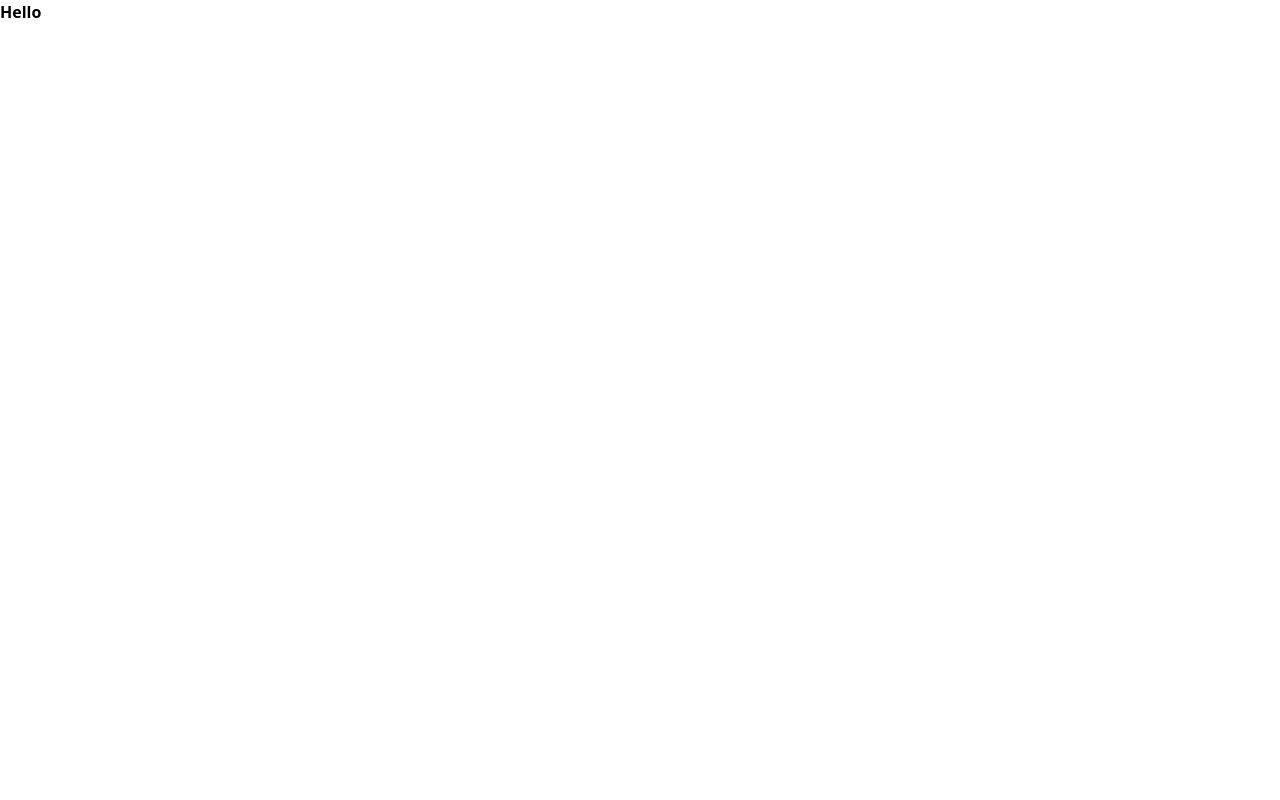
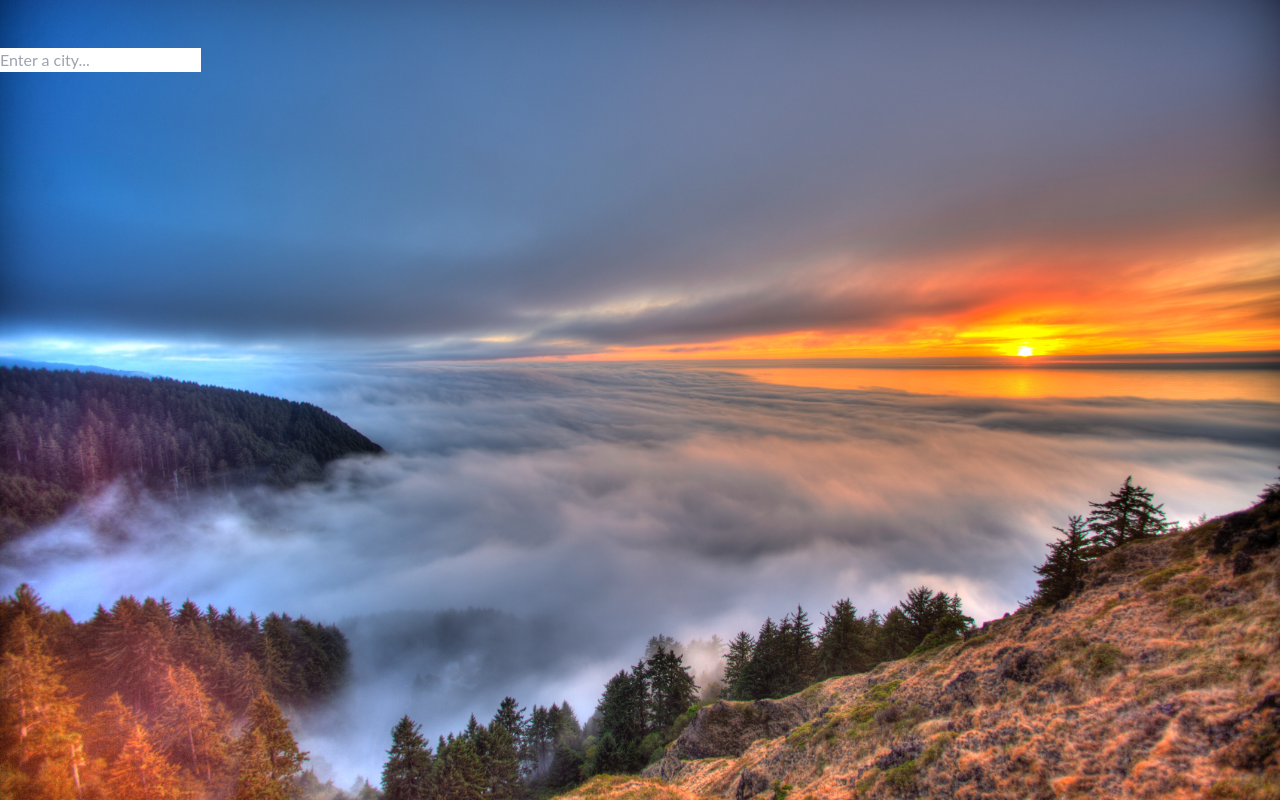
Before and after one commit to akinyiliz/weather-watchdog, a React (Vite) app: page / in a window 1280 px wide. Built offline with nearby package versions, Linux system fonts and the light colour scheme.

Commit message:
Created & styled bg

```diff
--- a/src/App.css
+++ b/src/App.css
@@ -0,0 +1,11 @@
+body {
+	margin: 0;
+	padding: 0;
+	font-family: "Lato", Times, serif;
+}
+
+.app {
+	background-image: url("./assets/bg.jpg");
+	background-repeat: no-repeat;
+	background-size: cover;
+}
--- a/src/App.jsx
+++ b/src/App.jsx
@@ -2,9 +2,17 @@ import "./App.css";
 
 function App() {
 	return (
-		<>
-			<div className="font-bold">Hello</div>
-		</>
+		<div className="w-full h-screen relative app">
+			<div className="max-w-[980px] absolute mt-12 mx-auto">
+				<div className="">
+					<input
+						type="text"
+						placeholder="Enter a city..."
+						className=""
+					/>
+				</div>
+			</div>
+		</div>
 	);
 }
 
```
